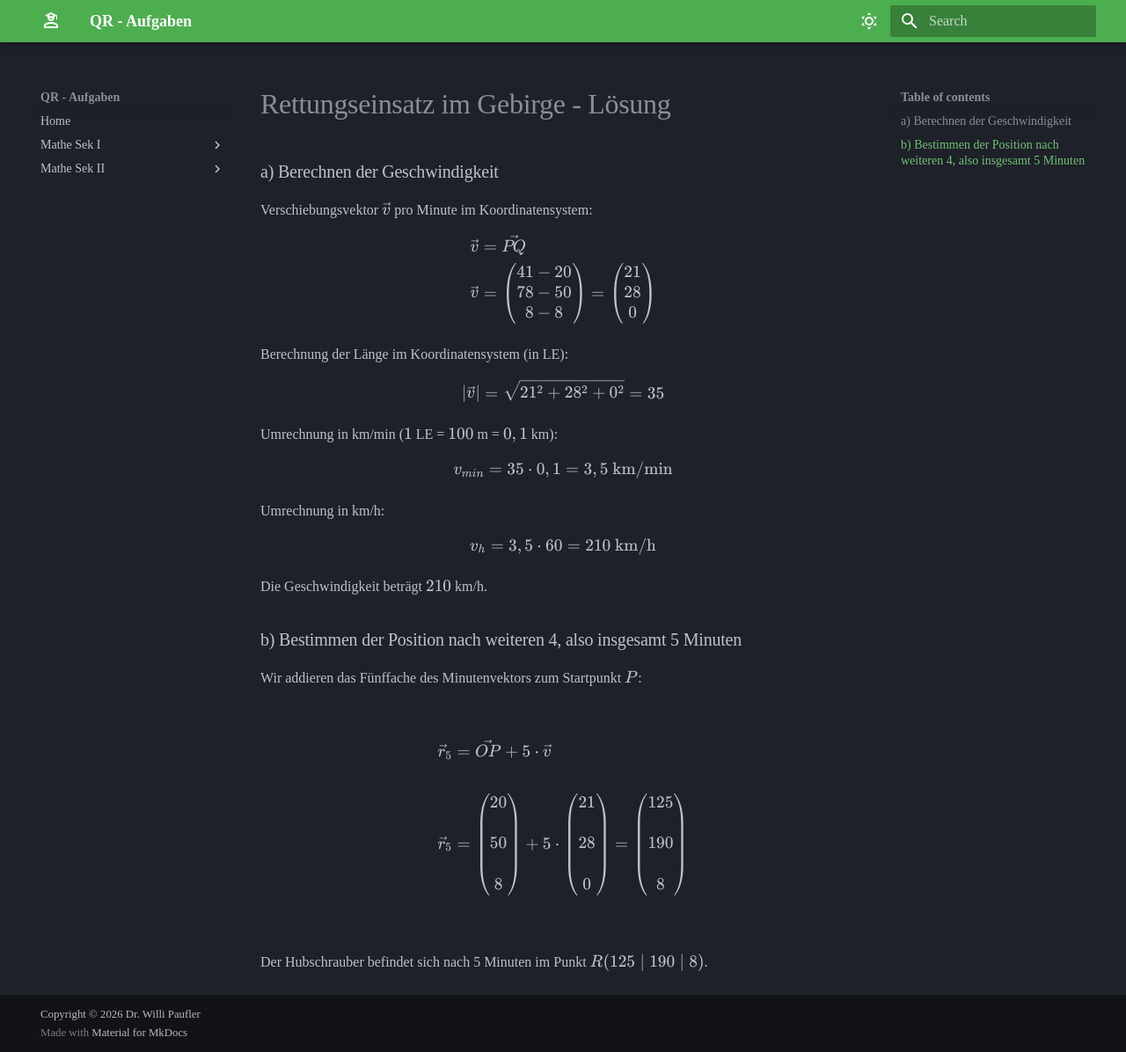
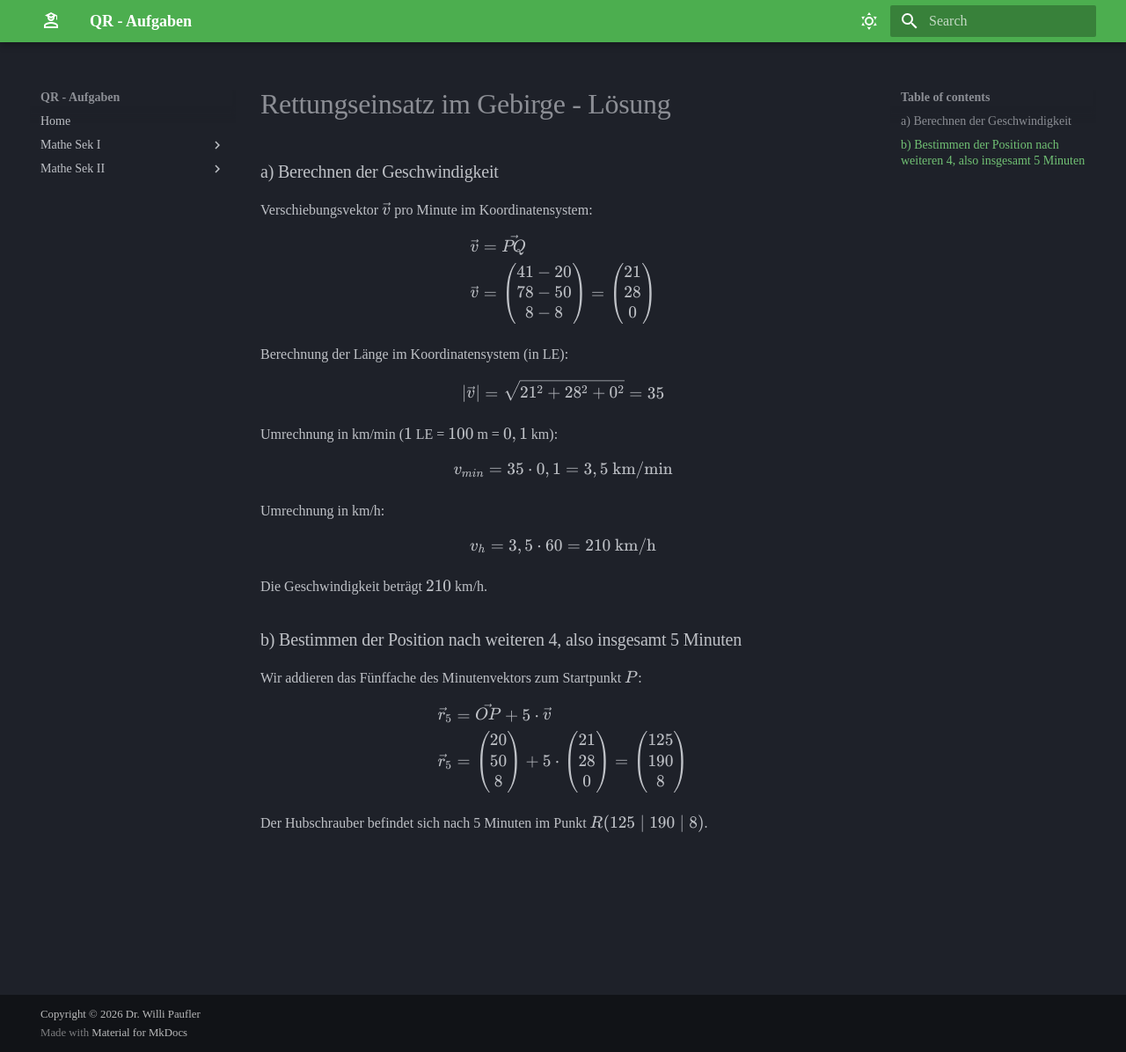
Before and after one commit to willipaufler/qr-edu, an MkDocs documentation site: the page built from docs/ma_sek_II/vek/basic/hubschrauber_l.md, in a window 1280 px wide and 1196 px high. Shown: the whole window at 88% size. Built offline with MkDocs 1.6.1 and Material for MkDocs 9.7.7, drawn with Linux system fonts in a browser that asks for light colours; some web fonts are replaced.

```diff
--- a/docs/ma_sek_II/vek/basic/hubschrauber_l.md
+++ b/docs/ma_sek_II/vek/basic/hubschrauber_l.md
@@ -34,11 +34,10 @@ Die Geschwindigkeit beträgt $210$ km/h.
 
 ### b) Bestimmen der Position nach weiteren 4, also insgesamt 5 Minuten
 Wir addieren das Fünffache des Minutenvektors zum Startpunkt $P$:
-
 $$
 \begin{aligned}
-\vec{r}_{5} &= \vec{OP} + 5 \cdot \vec{v} \\\\
-\vec{r}_{5} &= \begin{pmatrix} 20 \\\\ 50 \\\\ 8 \end{pmatrix} + 5 \cdot \begin{pmatrix} 21 \\\\ 28 \\\\ 0 \end{pmatrix}= \begin{pmatrix} 125 \\\\ 190 \\\\ 8 \end{pmatrix}
+\vec{r}_5 &= \vec{OP} + 5 \cdot \vec{v} \\\\
+\vec{r}_5 &= \begin{pmatrix} 20 \\\\ 50 \\\\ 8 \end{pmatrix} + 5 \cdot \begin{pmatrix} 21 \\\\ 28 \\\\ 0 \end{pmatrix} = \begin{pmatrix} 125 \\\\ 190 \\\\ 8 \end{pmatrix}
 \end{aligned}
 $$
 
```
